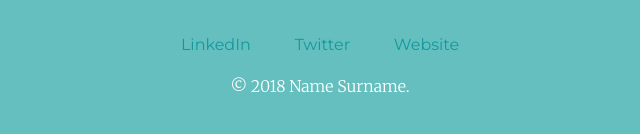
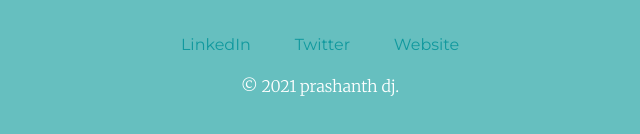
Before and after one commit to prashanthdj/myportfoilio, a plain HTML site: page index.html in a window 1280 px wide. Shown: the part 2629-2763 px from the top of the page, 320-960 px from the left. Drawn offline with Linux system fonts and the light colour scheme.

Commit message:
Update index.html

```diff
--- a/index.html
+++ b/index.html
@@ -75,7 +75,7 @@
       <a class="footer-link" href="https://www.linkedin.com/">LinkedIn</a>
       <a class="footer-link" href="https://twitter.com/">Twitter</a>
       <a class="footer-link" href="https://www.appbrewery.co/">Website</a>
-      <p class="copyrights">© 2018 Name Surname.</p>
+      <p class="copyrights">© 2021 prashanth dj.</p>
     </div>
   </body>
 </html>
```
